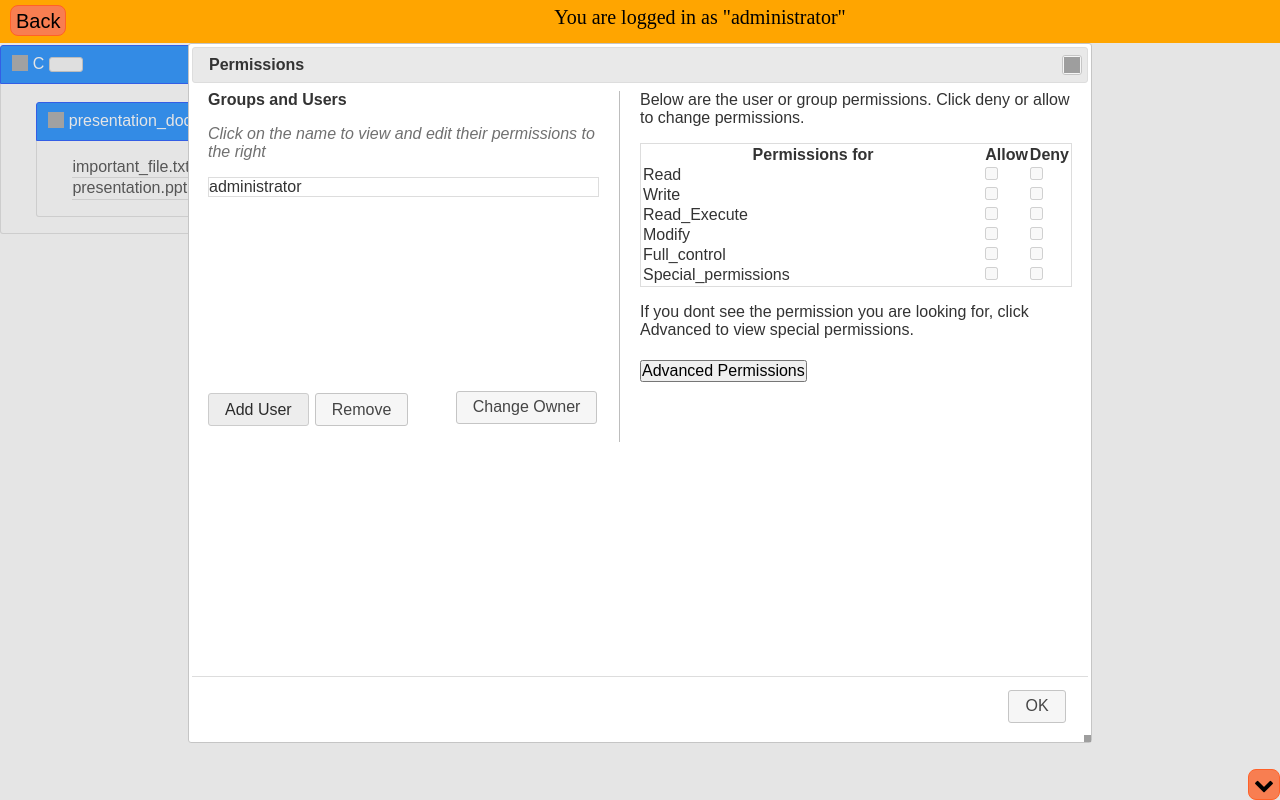
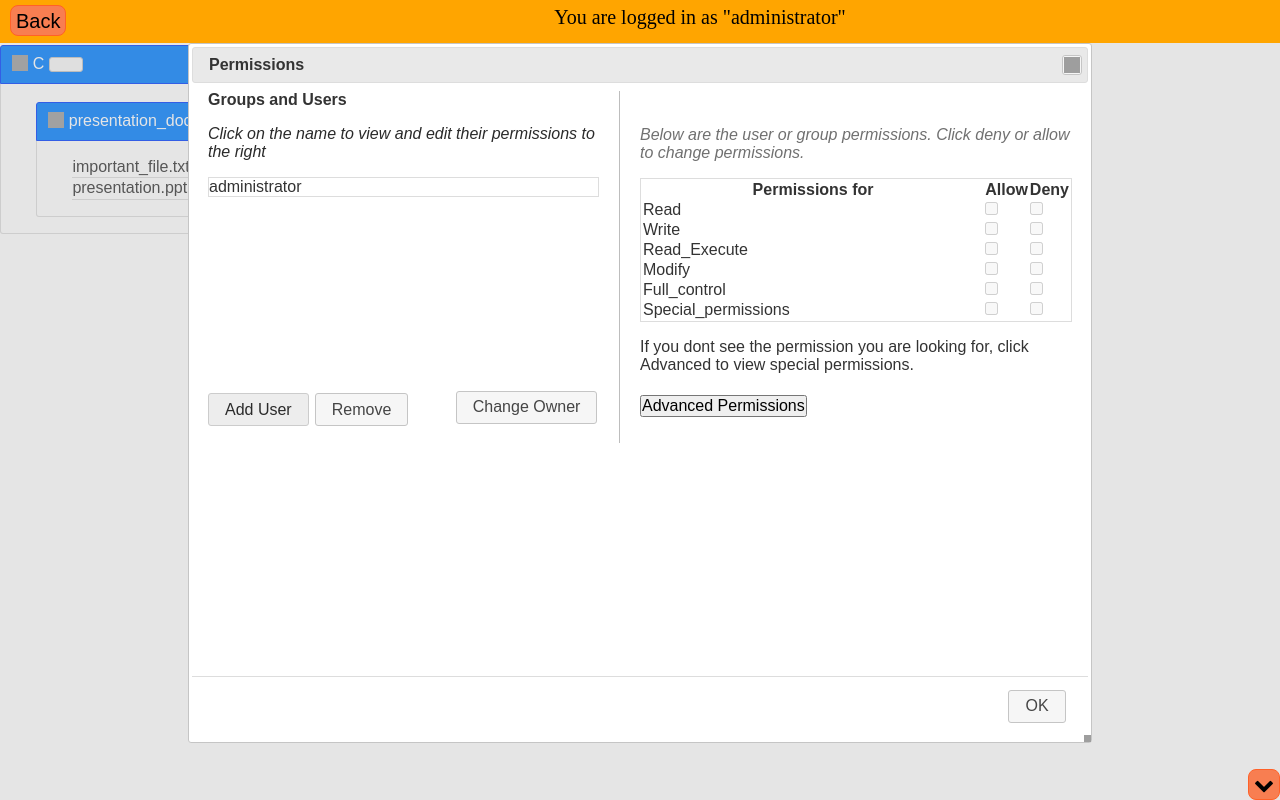
Before and after one commit to CSE256-Spring24/problem-solving-project-teamteamteamsequel, a website: page wrapper_add_new_user.html in a window 1280 px wide. Both pictures are taken after a click on the button 65 px from the left and 64 px from the top of the page. Drawn offline with nearby package versions, Linux system fonts and the light colour scheme; grey boxes are pictures that could not be loaded; a web font is replaced by a local one.

Commit message:
minor css change

```diff
--- a/fileperms_style.css
+++ b/fileperms_style.css
@@ -84,7 +84,7 @@
 
 /* added by MORGAN */
 #permissions_user_description{
-    color: #707070;
+    color: #2a2a2a;
     margin-top: 7px;
     font-style: italic;
 }
@@ -105,3 +105,9 @@
 #col1 > *, #col2 > * {
     margin-bottom: 1em;
 }
+
+#permissions_description_here{
+    color: #707070;
+    margin-top: 35px;
+    font-style: italic;
+}
```
